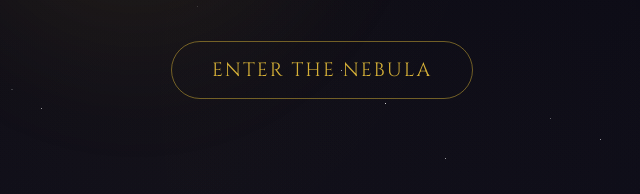
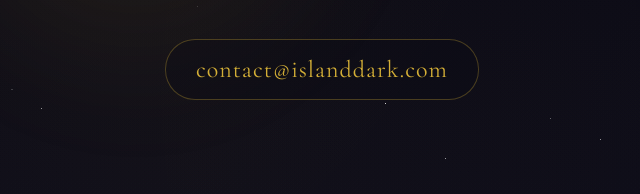
Before and after one commit to YACINE33334/islendaark.com, a plain HTML site: page index.html in a window 1280 px wide. Shown: the part 465-659 px from the top of the page, 318-958 px from the left. Drawn offline with nearby package versions, Linux system fonts and the light colour scheme.

Commit message:
Update index.html

```diff
--- a/index.html
+++ b/index.html
@@ -145,40 +145,41 @@
             opacity: 0.9;
         }
 
-        .cta-button {
-            font-family: 'Cinzel', serif;
-            font-size: 1.2rem;
+        .email-link {
+            font-family: 'Cormorant Garamond', serif;
+            font-size: 1.5rem;
             color: #d4af37;
-            background: transparent;
-            border: 1px solid rgba(212, 175, 55, 0.5);
-            padding: 15px 40px;
+            text-decoration: none;
+            padding: 15px 30px;
             border-radius: 30px;
-            cursor: pointer;
             transition: all 0.4s ease;
-            letter-spacing: 2px;
+            letter-spacing: 1px;
             position: relative;
             overflow: hidden;
             z-index: 1;
+            border: 1px solid rgba(212, 175, 55, 0.3);
+            background: rgba(10, 10, 20, 0.3);
         }
 
-        .cta-button::before {
+        .email-link::before {
             content: '';
             position: absolute;
             top: 0;
             left: -100%;
             width: 100%;
             height: 100%;
-            background: linear-gradient(90deg, transparent, rgba(212, 175, 55, 0.2), transparent);
+            background: linear-gradient(90deg, transparent, rgba(212, 175, 55, 0.1), transparent);
             transition: all 0.6s ease;
             z-index: -1;
         }
 
-        .cta-button:hover {
+        .email-link:hover {
             box-shadow: 0 0 20px rgba(212, 175, 55, 0.4);
-            border-color: rgba(212, 175, 55, 0.8);
+            border-color: rgba(212, 175, 55, 0.6);
+            transform: translateY(-2px);
         }
 
-        .cta-button:hover::before {
+        .email-link:hover::before {
             left: 100%;
         }
 
@@ -239,6 +240,11 @@
                 padding: 0 20px;
             }
 
+            .email-link {
+                font-size: 1.3rem;
+                padding: 12px 25px;
+            }
+
             .nebula-cloud {
                 filter: blur(40px);
             }
@@ -274,7 +280,7 @@
     <div class="container">
         <h1 class="logo">ISLANDDARK</h1>
         <p class="tagline">Where cosmic rarity meets earthly elegance. A journey beyond the stars awaits.</p>
-        <button class="cta-button">ENTER THE NEBULA</button>
+        <a href="mailto:contact@islanddark.com" class="email-link">contact@islanddark.com</a>
 
         <div class="footer">
             &copy; 2023 ISLANDDARK.COM | THE COSMIC COLLECTION
```
